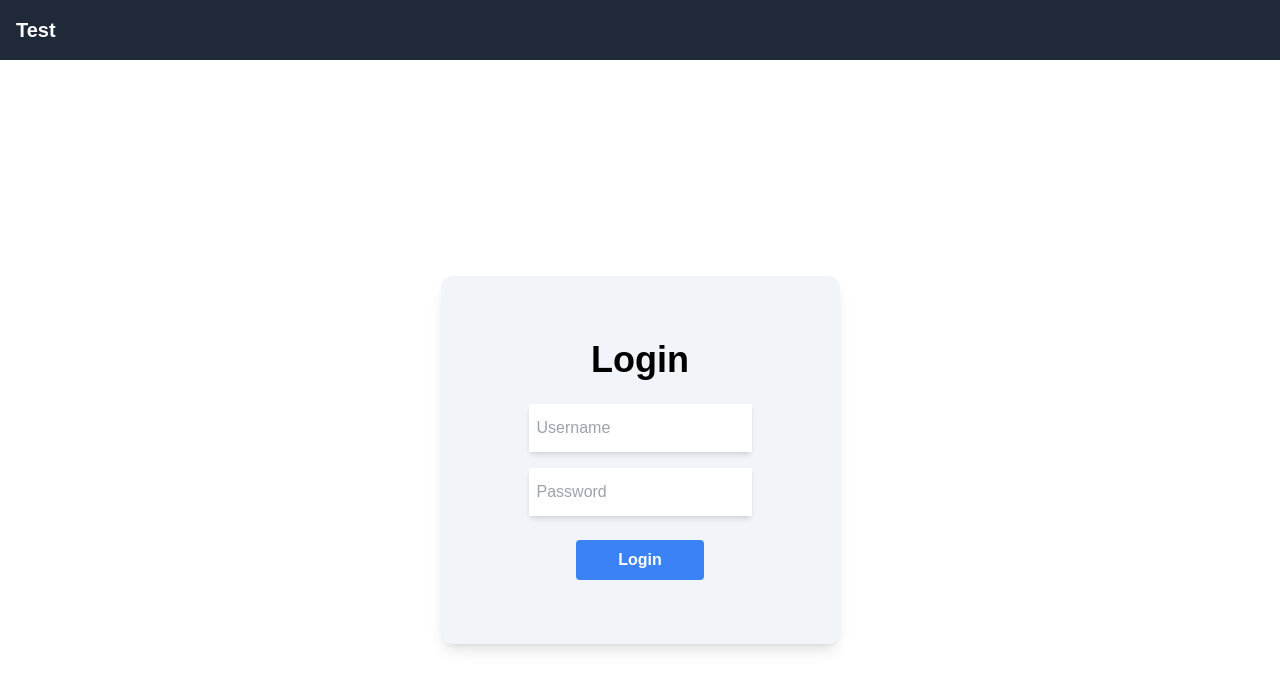
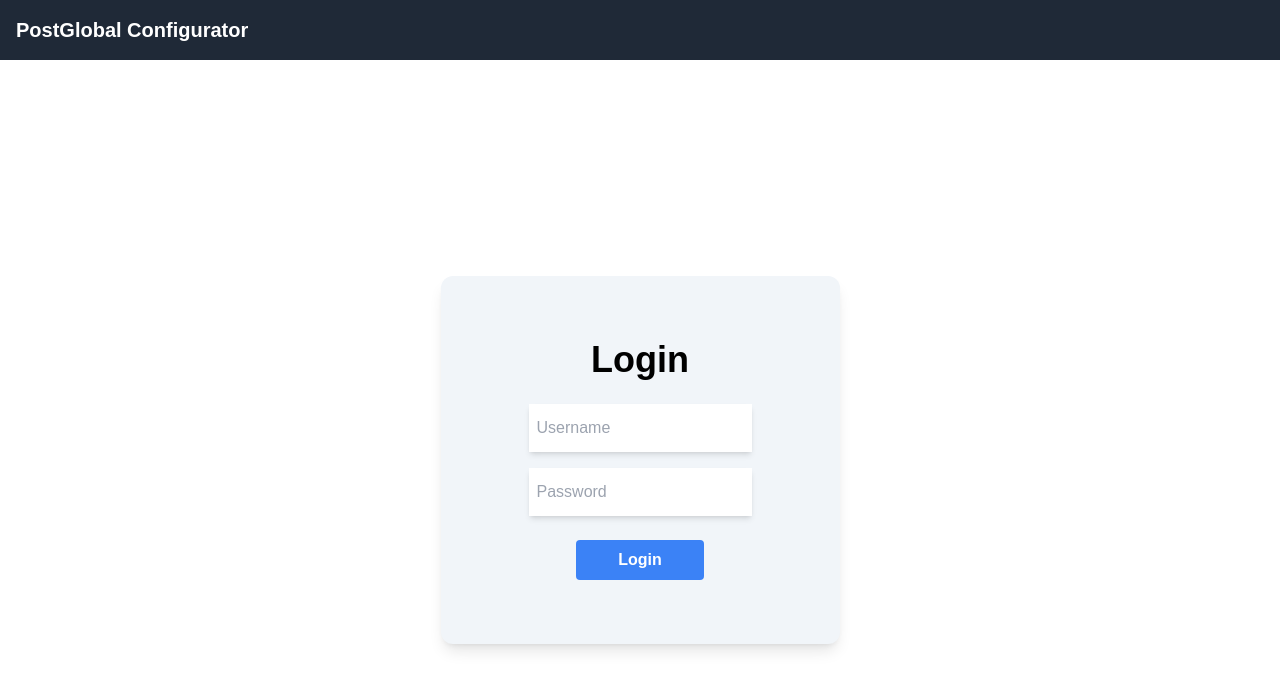
Before and after one commit to alvinbengeorge/test-frontend, a Next.js app in the folder client/: page / in a window 1280 px wide. Shown: the top 690 px of the page. Built offline with nearby package versions, Linux system fonts and the light colour scheme.

Commit message:
chore: set login page header

```diff
--- a/client/src/app/page.tsx
+++ b/client/src/app/page.tsx
@@ -13,7 +13,7 @@ const LoginPage: React.FC = () => {
     <section>
       <nav className="bg-gray-800 w-full p-4">
         <div className="container mx-auto flex justify-between items-center">
-          <div className="text-white font-bold text-xl">Test</div>
+          <div className="text-white font-bold text-xl">PostGlobal Configurator</div>
         </div>
       </nav>
       <div className="grid place-items-center h-screen">
```
